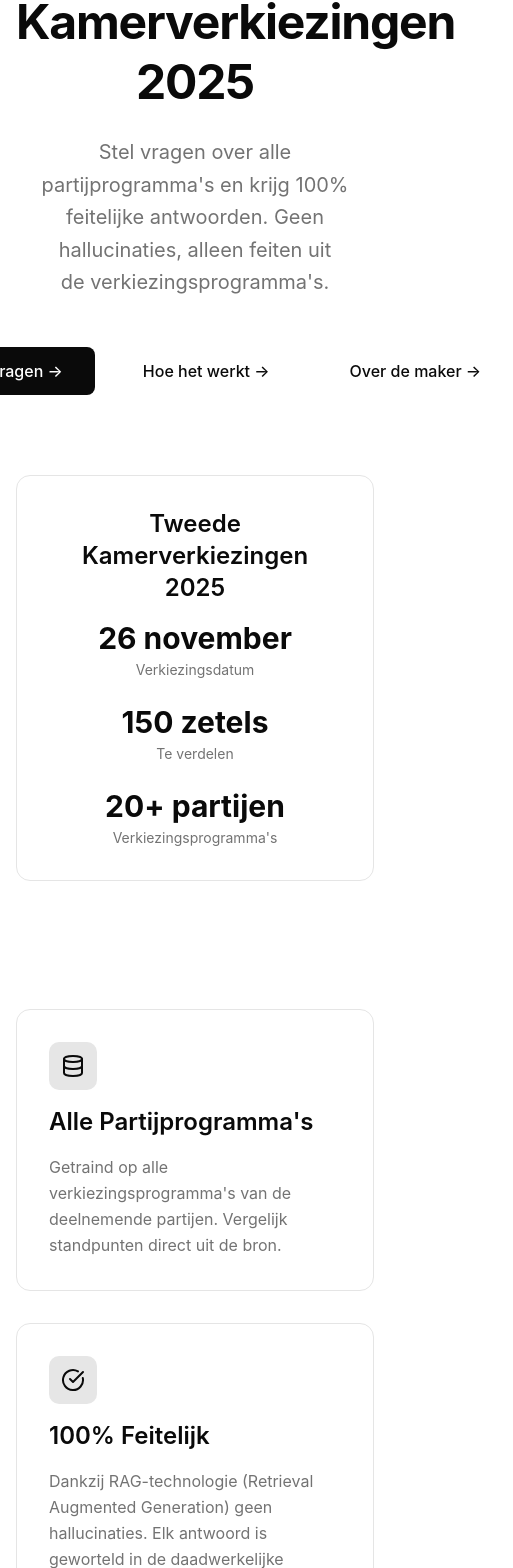
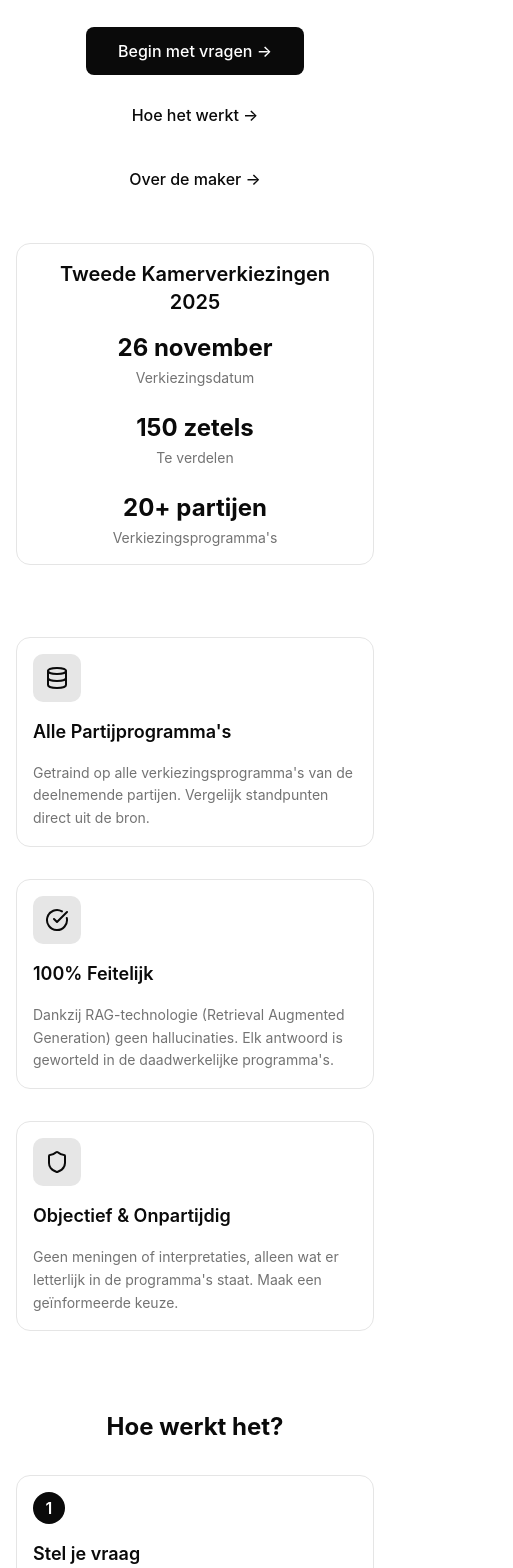
Before and after one commit to M-Sahin/omgekeerde-stemwijzer-frontend, a Next.js app: page / in a window 390 px wide. Shown: the part 357-1925 px from the top of the page, 513 px wide, since content can reach past the window. Built offline with nearby package versions, Linux system fonts and the light colour scheme; no server answers.

Commit message:
refactor: update layout and landing page styles for improved responsiveness and readability

```diff
--- a/app/layout.tsx
+++ b/app/layout.tsx
@@ -22,6 +22,9 @@ export default function RootLayout({
 }>) {
   return (
     <html lang="nl">
+      <head>
+        <meta name="viewport" content="width=device-width, initial-scale=1" />
+      </head>
       <body className={`font-sans antialiased`}>
         <AuthProvider>
           {children}
--- a/app/page.tsx
+++ b/app/page.tsx
@@ -35,16 +35,16 @@ export default function LandingPage() {
       </header>
 
       {/* Hero Section */}
-      <section className="container mx-auto px-4 py-20 md:py-32">
-        <div className="max-w-4xl mx-auto text-center space-y-6">
-          <h1 className="text-5xl md:text-7xl font-bold tracking-tight text-balance leading-tight">
+      <section className="container mx-auto px-4 py-10 md:py-20">
+        <div className="max-w-full md:max-w-4xl mx-auto text-center space-y-6">
+          <h1 className="text-3xl md:text-5xl font-bold tracking-tight text-balance leading-tight">
             Objectieve antwoorden over de Tweede Kamerverkiezingen 2025
           </h1>
-          <p className="text-xl md:text-2xl text-muted-foreground text-balance max-w-3xl mx-auto leading-relaxed">
+          <p className="text-base md:text-xl text-muted-foreground text-balance max-w-full md:max-w-3xl mx-auto leading-relaxed">
             Stel vragen over alle partijprogramma's en krijg 100% feitelijke antwoorden. Geen hallucinaties, alleen
             feiten uit de verkiezingsprogramma's.
           </p>
-          <div className="pt-6 flex items-center justify-center gap-4">
+          <div className="pt-4 flex flex-col md:flex-row items-center justify-center gap-4">
             {user ? (
               <Link href="/chat">
                 <Button size="lg" className="text-base px-8 h-12 bg-foreground text-background hover:bg-foreground/90">
@@ -73,20 +73,20 @@ export default function LandingPage() {
       </section>
 
       {/* Key Election Info Banner */}
-      <section className="container mx-auto px-4 pb-12">
-        <div className="max-w-4xl mx-auto bg-card border border-border rounded-xl p-8">
-          <h2 className="text-2xl font-semibold mb-4 text-center">Tweede Kamerverkiezingen 2025</h2>
-          <div className="grid md:grid-cols-3 gap-6 text-center">
+      <section className="container mx-auto px-4 pb-8 md:pb-12">
+        <div className="max-w-full md:max-w-4xl mx-auto bg-card border border-border rounded-xl p-4 md:p-8">
+          <h2 className="text-xl md:text-2xl font-semibold mb-4 text-center">Tweede Kamerverkiezingen 2025</h2>
+          <div className="grid grid-cols-1 md:grid-cols-3 gap-6 text-center">
             <div>
-              <div className="text-3xl font-bold text-foreground">26 november</div>
+              <div className="text-2xl md:text-3xl font-bold text-foreground">26 november</div>
               <div className="text-sm text-muted-foreground mt-1">Verkiezingsdatum</div>
             </div>
             <div>
-              <div className="text-3xl font-bold text-foreground">150 zetels</div>
+              <div className="text-2xl md:text-3xl font-bold text-foreground">150 zetels</div>
               <div className="text-sm text-muted-foreground mt-1">Te verdelen</div>
             </div>
             <div>
-              <div className="text-3xl font-bold text-foreground">20+ partijen</div>
+              <div className="text-2xl md:text-3xl font-bold text-foreground">20+ partijen</div>
               <div className="text-sm text-muted-foreground mt-1">Verkiezingsprogramma's</div>
             </div>
           </div>
@@ -94,37 +94,37 @@ export default function LandingPage() {
       </section>
 
       {/* Features Section */}
-      <section className="container mx-auto px-4 py-20">
-        <div className="max-w-6xl mx-auto">
-          <div className="grid md:grid-cols-3 gap-8">
-            <div className="space-y-4 p-8 rounded-xl border border-border bg-card">
+      <section className="container mx-auto px-4 py-10 md:py-20">
+        <div className="max-w-full md:max-w-6xl mx-auto">
+          <div className="grid grid-cols-1 md:grid-cols-3 gap-8">
+            <div className="space-y-4 p-4 md:p-8 rounded-xl border border-border bg-card">
               <div className="size-12 rounded-lg bg-foreground/10 flex items-center justify-center">
                 <Database className="size-6 text-foreground" />
               </div>
-              <h3 className="text-2xl font-semibold">Alle Partijprogramma's</h3>
-              <p className="text-muted-foreground leading-relaxed">
+              <h3 className="text-lg md:text-2xl font-semibold">Alle Partijprogramma's</h3>
+              <p className="text-muted-foreground leading-relaxed text-sm md:text-base">
                 Getraind op alle verkiezingsprogramma's van de deelnemende partijen. Vergelijk standpunten direct uit de
                 bron.
               </p>
             </div>
 
-            <div className="space-y-4 p-8 rounded-xl border border-border bg-card">
+            <div className="space-y-4 p-4 md:p-8 rounded-xl border border-border bg-card">
               <div className="size-12 rounded-lg bg-foreground/10 flex items-center justify-center">
                 <CheckCircle className="size-6 text-foreground" />
               </div>
-              <h3 className="text-2xl font-semibold">100% Feitelijk</h3>
-              <p className="text-muted-foreground leading-relaxed">
+              <h3 className="text-lg md:text-2xl font-semibold">100% Feitelijk</h3>
+              <p className="text-muted-foreground leading-relaxed text-sm md:text-base">
                 Dankzij RAG-technologie (Retrieval Augmented Generation) geen hallucinaties. Elk antwoord is geworteld
                 in de daadwerkelijke programma's.
               </p>
             </div>
 
-            <div className="space-y-4 p-8 rounded-xl border border-border bg-card">
+            <div className="space-y-4 p-4 md:p-8 rounded-xl border border-border bg-card">
               <div className="size-12 rounded-lg bg-foreground/10 flex items-center justify-center">
                 <Shield className="size-6 text-foreground" />
               </div>
-              <h3 className="text-2xl font-semibold">Objectief & Onpartijdig</h3>
-              <p className="text-muted-foreground leading-relaxed">
+              <h3 className="text-lg md:text-2xl font-semibold">Objectief & Onpartijdig</h3>
+              <p className="text-muted-foreground leading-relaxed text-sm md:text-base">
                 Geen meningen of interpretaties, alleen wat er letterlijk in de programma's staat. Maak een
                 geïnformeerde keuze.
               </p>
@@ -134,40 +134,40 @@ export default function LandingPage() {
       </section>
 
       {/* How it Works Section */}
-      <section className="container mx-auto px-4 py-20">
-        <div className="max-w-4xl mx-auto">
-          <h2 className="text-3xl md:text-4xl font-bold text-center mb-12">Hoe werkt het?</h2>
-          <div className="space-y-6 bg-card border border-border rounded-xl p-8">
-            <div className="flex gap-4">
+      <section className="container mx-auto px-4 py-10 md:py-20">
+        <div className="max-w-full md:max-w-4xl mx-auto">
+          <h2 className="text-2xl md:text-3xl font-bold text-center mb-8 md:mb-12">Hoe werkt het?</h2>
+          <div className="space-y-6 bg-card border border-border rounded-xl p-4 md:p-8">
+            <div className="flex flex-col md:flex-row gap-4">
               <div className="flex-shrink-0 size-8 rounded-full bg-foreground text-background flex items-center justify-center font-semibold">
                 1
               </div>
               <div>
-                <h3 className="text-xl font-semibold mb-2">Stel je vraag</h3>
-                <p className="text-muted-foreground leading-relaxed">
+                <h3 className="text-lg md:text-xl font-semibold mb-2">Stel je vraag</h3>
+                <p className="text-muted-foreground leading-relaxed text-sm md:text-base">
                   Vraag wat je wilt weten over de standpunten van partijen. Bijvoorbeeld: "Wat vinden partijen over
                   klimaat?" of "Welke partij wil de zorg verbeteren?"
                 </p>
               </div>
             </div>
-            <div className="flex gap-4">
+            <div className="flex flex-col md:flex-row gap-4">
               <div className="flex-shrink-0 size-8 rounded-full bg-foreground text-background flex items-center justify-center font-semibold">
                 2
               </div>
               <div>
-                <h3 className="text-xl font-semibold mb-2">AI zoekt in alle programma's</h3>
-                <p className="text-muted-foreground leading-relaxed">
+                <h3 className="text-lg md:text-xl font-semibold mb-2">AI zoekt in alle programma's</h3>
+                <p className="text-muted-foreground leading-relaxed text-sm md:text-base">
                   De AI doorzoekt alle verkiezingsprogramma's en haalt relevante passages op die je vraag beantwoorden.
                 </p>
               </div>
             </div>
-            <div className="flex gap-4">
+            <div className="flex flex-col md:flex-row gap-4">
               <div className="flex-shrink-0 size-8 rounded-full bg-foreground text-background flex items-center justify-center font-semibold">
                 3
               </div>
               <div>
-                <h3 className="text-xl font-semibold mb-2">Krijg een feitelijk antwoord</h3>
-                <p className="text-muted-foreground leading-relaxed">
+                <h3 className="text-lg md:text-xl font-semibold mb-2">Krijg een feitelijk antwoord</h3>
+                <p className="text-muted-foreground leading-relaxed text-sm md:text-base">
                   Je krijgt een helder overzicht van wat elke partij hierover schrijft in hun programma. Geen
                   interpretaties, alleen feiten.
                 </p>
```
